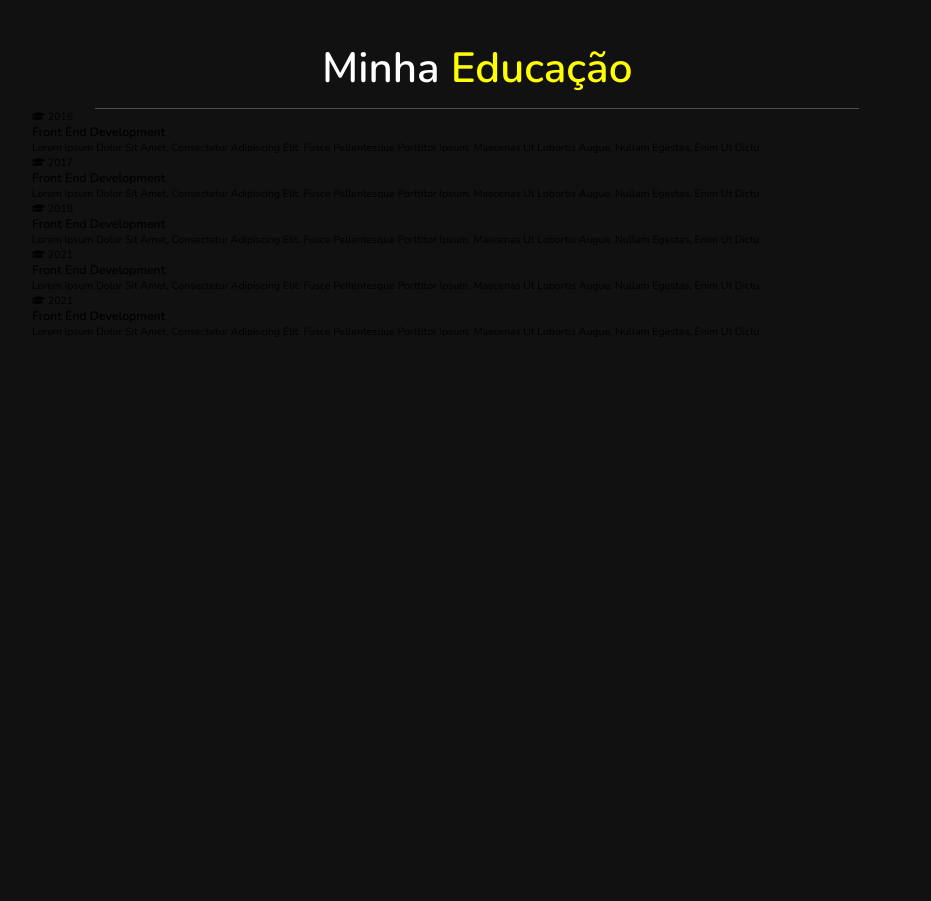
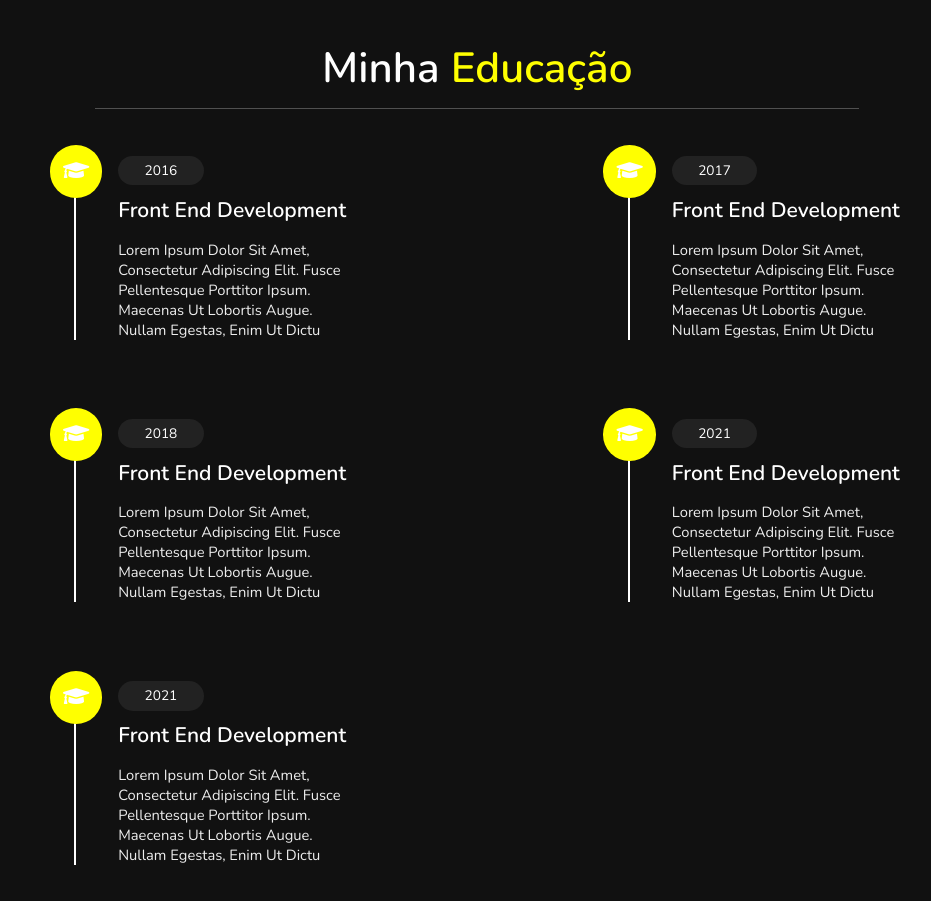
Before and after one commit to KeylaneSilva/meuPortfolio2, a plain HTML site: page index.html in a window 1280 px wide. Shown: the part 1613-2514 px from the top of the page, without its empty margins (347-1278 px from the left). Before the commit the page ends 2431 px from the top, so only its background shows below. Drawn offline with nearby package versions, Linux system fonts and the light colour scheme; files whose address does not match are found by name.

Commit message:
style education

```diff
--- a/css/style.css
+++ b/css/style.css
@@ -172,6 +172,8 @@ header .navbar ul li a:hover{
     padding: 1rem;
 }
 
+/* about*/
+
 .about .row{
     display: flex;
     align-items: center;
@@ -222,3 +224,55 @@ header .navbar ul li a:hover{
     font-size: 2rem;
     color: white;
 }
+
+/*education*/
+
+.education .box-container{
+    display: flex;
+    align-items: center;
+    justify-content: space-between;
+    flex-wrap: wrap;
+    padding: 1rem 0;
+    padding-left: 3rem;
+}
+
+.education .box-container .box{
+    width: 27rem;
+    margin: 4rem 1rem;
+    padding-left: 4rem;
+    border-left: .2rem solid #fff;
+    position: relative;
+}
+
+.education .box-container .box span{
+    font-size: 1.3rem;
+    background: #222;
+    color: #fff;
+    border-radius: 5rem;
+    padding: .5rem 2.5rem;
+}
+
+.education .box-container .box h3{
+    font-size: 2rem;
+    color: #fff;
+    padding-top: 1.5rem;
+}
+
+.education .box-container .box p{
+    font-size: 1.4rem;
+    color: #eee;
+    padding-top: 1.5rem;
+}
+
+.education .box-container .box i{
+    position: absolute;
+    top: -1.5rem; left: -2.5rem;
+    height: 5rem;
+    width: 5rem;
+    border-radius: 50%;
+    line-height: 5rem;
+    text-align: center;
+    font-size: 2rem;
+    color: #fff;
+    background: yellow;
+}
```
